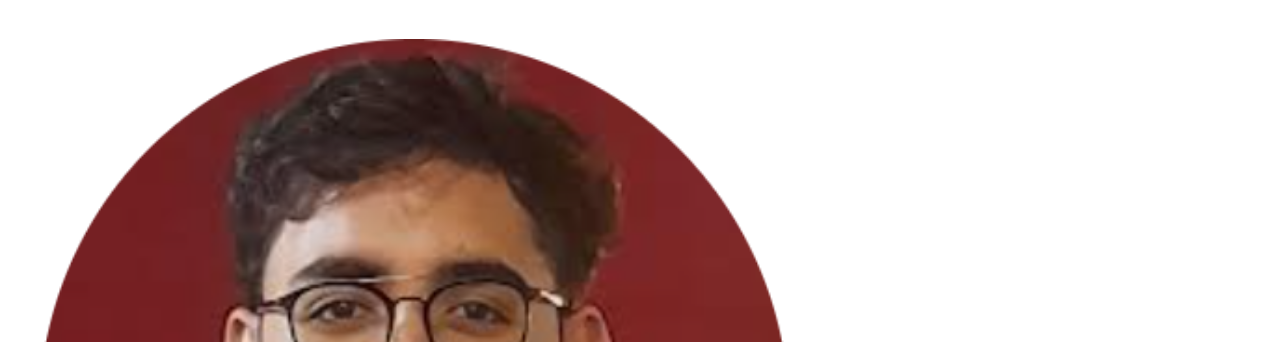
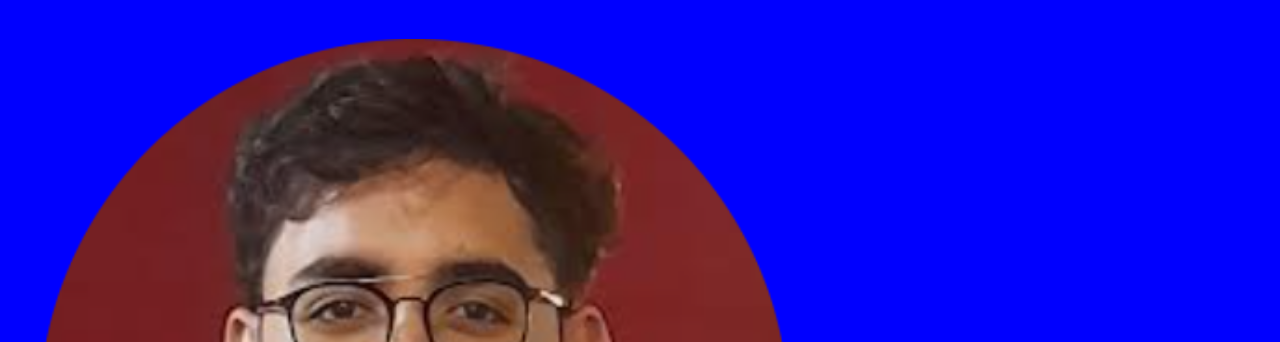
Before and after one commit to Sankha2023/cv, a plain HTML site: page index.html in a window 1280 px wide. Shown: the top 342 px of the page. Drawn offline with Linux system fonts and the light colour scheme; files whose address does not match are found by name.

Commit message:
Update index.html

```diff
--- a/index.html
+++ b/index.html
@@ -4,7 +4,7 @@
  <meta charset="UTF-8">
   <title>Sankha's Personal Site</title>
 </head>
- <body style="background color: blue;">
+ <body style="background-color:blue;">
     <table cellspacing="30">
         <tr>
             <td><img src="C:\Users\Sankha1.png" width="750" height="750"></td>
```
